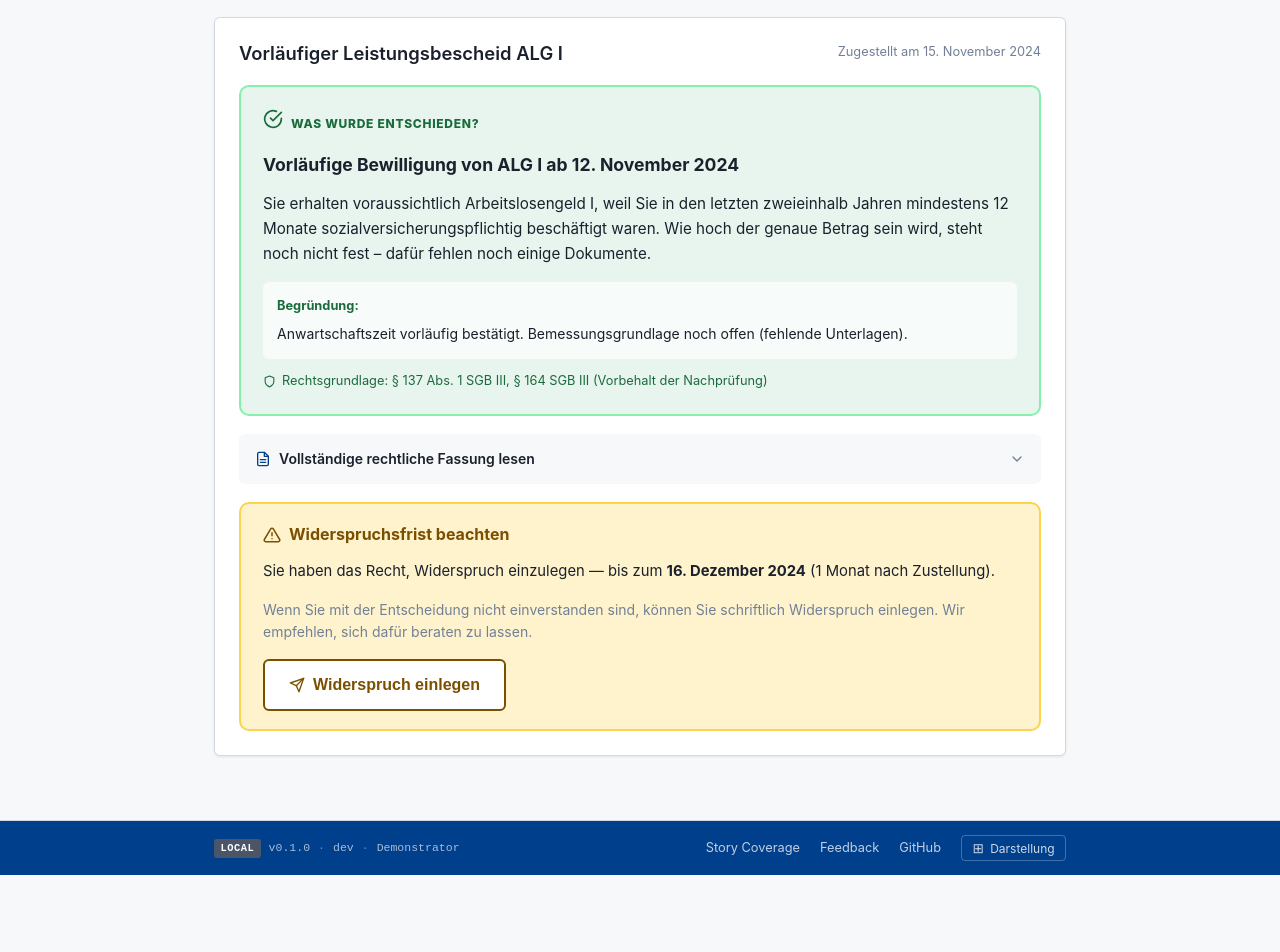
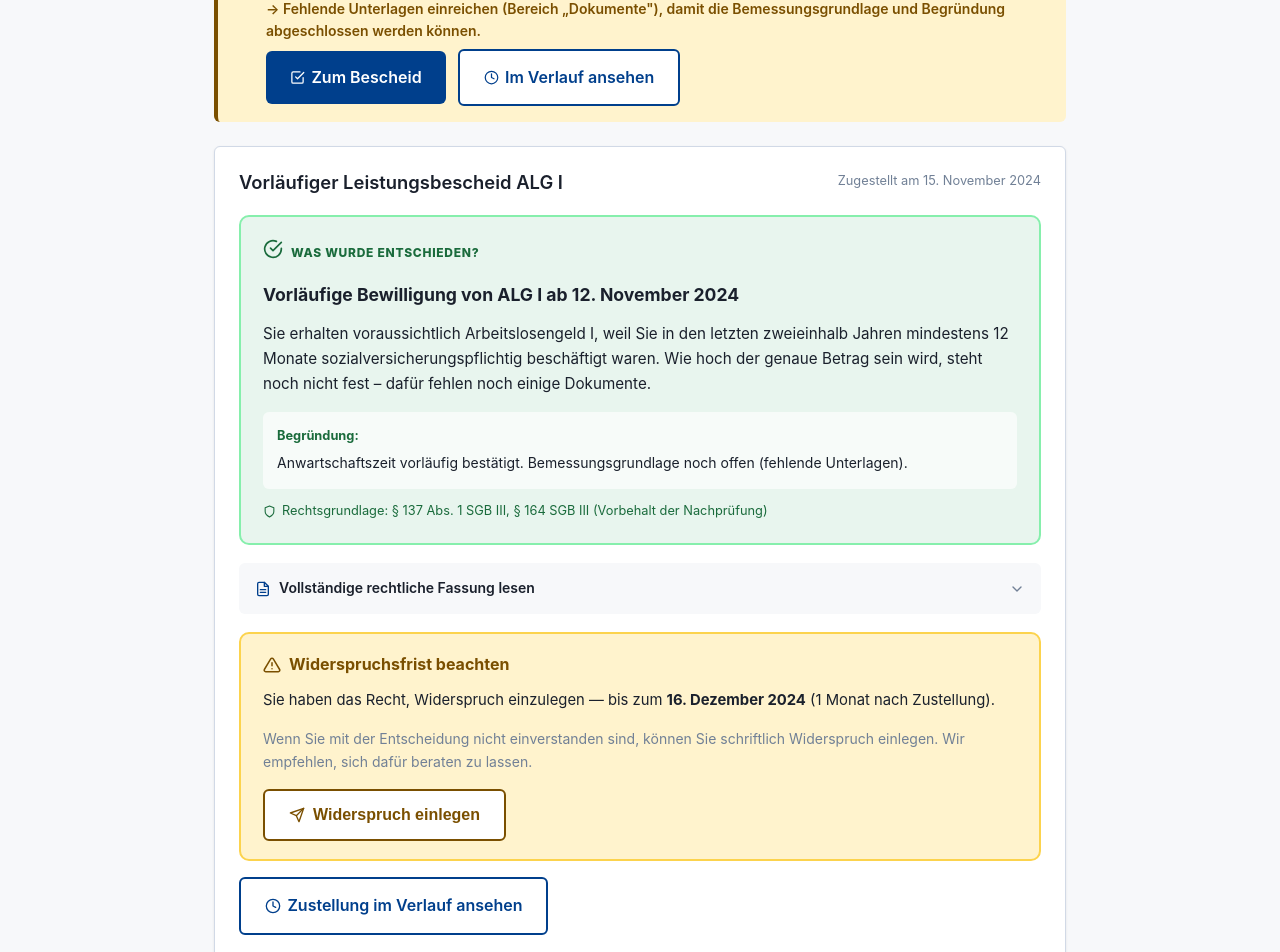
Before and after one commit to d0npedro/open-state, a Next.js app in the folder demo/: page /fall/bescheide in a window 1280 px wide. Shown: the part 586-1538 px from the top of the page. Before the commit the page ends 1461 px from the top, so only its background shows below. Built offline with nearby package versions, Linux system fonts and the light colour scheme.

Commit message:
feat(av): Bescheid Fairness-CTAs mit Verlauf-Tiefenlink (Q-200)
Fairness auf /fall/bescheide mit „Zum Bescheid“ #bes-… und
„Im Verlauf ansehen“ #ere-E-007; Karten-Anker + Zustellungslink.

```diff
--- a/demo/app/fall/bescheide/page.tsx
+++ b/demo/app/fall/bescheide/page.tsx
@@ -3,9 +3,14 @@
 // Dual-Layer Prinzip: Erst die menschliche Erklärung (groß, klar),
 // dann die rechtliche Fassung (optional, für wer sie braucht).
 // Widerspruchsfrist: klar hervorgehoben, mit Countdown-Hinweis.
+// Q-200: Fairness-CTAs mit Verlauf-Tiefenlink + Bescheid-Anker (US-AV-006/007).
 
+import Link from 'next/link';
 import { useDemoState } from '@/context/DemoStateContext';
-import { berechneFairnessSignale } from '@/lib/fairness/rules';
+import {
+  berechneFairnessSignale,
+  fairnessSignalVerlaufZiel,
+} from '@/lib/fairness/rules';
 import { Icon } from '@/components/Icon';
 
 export default function BescheidePage() {
@@ -14,6 +19,7 @@ export default function BescheidePage() {
   const bescheidSignale = berechneFairnessSignale(fall).filter(
     s => s.typ === 'BESCHEID_VORLAEUFIG' || s.typ === 'BESCHEID_BEGRUENDUNG_ERWEITERBAR'
   );
+  const ersterBescheidId = bescheide[0]?.id;
 
   return (
     <div style={{ display: 'flex', flexDirection: 'column', gap: '1.5rem' }}>
@@ -26,29 +32,101 @@ export default function BescheidePage() {
         </p>
       </div>
 
-      {/* Fairness-Hinweise für Bescheide (z.B. vorläufig) */}
+      {/* Fairness-Hinweise für Bescheide + Verlauf-Tiefenlink (Q-200) */}
       {bescheidSignale.length > 0 && (
         <div style={{ display: 'flex', flexDirection: 'column', gap: '0.75rem' }}>
-          {bescheidSignale.map(sig => (
-            <div key={sig.id} className="notice-box notice-box-warn">
+          {bescheidSignale.map(sig => {
+            const verlaufZiel = fairnessSignalVerlaufZiel(sig, fall);
+            return (
+              <div
+                key={sig.id}
+                className="notice-box notice-box-warn"
+                role="status"
+                data-testid={`bescheid-fairness-${sig.id}`}
+              >
                 <Icon name="alert" size={16} style={{ flexShrink: 0, marginTop: '2px' }} />
+                <div style={{ display: 'flex', flexDirection: 'column', gap: '0.5rem', flex: 1 }}>
                   <div>
-                <strong style={{ display: 'block', marginBottom: '0.25rem' }}>{sig.titel}</strong>
-                <span style={{ fontSize: '0.875rem' }}>{sig.erklaerung}</span>
+                    <strong
+                      style={{ display: 'block', marginBottom: '0.25rem' }}
+                      data-testid={`bescheid-fairness-titel-${sig.id}`}
+                    >
+                      {sig.titel}
+                    </strong>
+                    <span
+                      style={{ fontSize: '0.875rem' }}
+                      data-testid={`bescheid-fairness-erklaerung-${sig.id}`}
+                    >
+                      {sig.erklaerung}
+                    </span>
                     {sig.naechsterSchritt && (
-                  <div style={{ marginTop: '0.375rem', fontWeight: 600, fontSize: '0.875rem' }}>
+                      <div
+                        style={{ marginTop: '0.375rem', fontWeight: 600, fontSize: '0.875rem' }}
+                        data-testid={`bescheid-fairness-naechster-${sig.id}`}
+                      >
                         → {sig.naechsterSchritt}
                       </div>
                     )}
                   </div>
+                  <div
+                    style={{
+                      display: 'flex',
+                      flexWrap: 'wrap',
+                      alignItems: 'center',
+                      gap: '0.5rem 0.75rem',
+                    }}
+                  >
+                    {ersterBescheidId && (
+                      <Link
+                        href={`#bes-${ersterBescheidId}`}
+                        className="btn btn-primary btn-inline"
+                        style={{
+                          display: 'inline-flex',
+                          alignItems: 'center',
+                          gap: '0.4rem',
+                          minHeight: 44,
+                        }}
+                        data-testid={`bescheid-fairness-bes-cta-${sig.id}`}
+                        aria-label="Zum Bescheid springen"
+                      >
+                        <Icon name="scroll" size={15} />
+                        Zum Bescheid
+                      </Link>
+                    )}
+                    {verlaufZiel && (
+                      <Link
+                        href={verlaufZiel.href}
+                        className="btn btn-secondary btn-inline"
+                        style={{
+                          display: 'inline-flex',
+                          alignItems: 'center',
+                          gap: '0.4rem',
+                          minHeight: 44,
+                        }}
+                        data-testid={`bescheid-verlauf-cta-${verlaufZiel.ereignisId}`}
+                        aria-label={verlaufZiel.ariaLabel ?? verlaufZiel.cta}
+                      >
+                        <Icon name="clock" size={15} />
+                        {verlaufZiel.cta}
+                      </Link>
+                    )}
                   </div>
-          ))}
+                </div>
+              </div>
+            );
+          })}
         </div>
       )}
 
       {/* ─── Bescheide ───────────────────────────────────────────── */}
       {bescheide.map(b => (
-        <div key={b.id} className="card">
+        <div
+          key={b.id}
+          id={`bes-${b.id}`}
+          className="card"
+          data-testid={`bescheid-karte-${b.id}`}
+          style={{ scrollMarginTop: '5rem' }}
+        >
 
           {/* Header */}
           <div style={{ display: 'flex', justifyContent: 'space-between', alignItems: 'flex-start', gap: '1rem', flexWrap: 'wrap', marginBottom: '1.25rem' }}>
@@ -166,6 +244,25 @@ export default function BescheidePage() {
               Widerspruch einlegen
             </button>
           </div>
+
+          {/* Audit: Zustellung im Verlauf nachvollziehbar (Q-200) */}
+          <div style={{ marginTop: '1rem' }}>
+            <Link
+              href="/fall/verlauf#ere-E-007"
+              className="btn btn-secondary btn-inline"
+              style={{
+                display: 'inline-flex',
+                alignItems: 'center',
+                gap: '0.4rem',
+                minHeight: 44,
+              }}
+              data-testid={`bescheid-karte-verlauf-${b.id}`}
+              aria-label={`${b.typ} im Verlauf ansehen`}
+            >
+              <Icon name="clock" size={16} />
+              Zustellung im Verlauf ansehen
+            </Link>
+          </div>
         </div>
       ))}
 
--- a/demo/lib/fairness/rules.ts
+++ b/demo/lib/fairness/rules.ts
@@ -358,5 +358,24 @@ export function fairnessSignalVerlaufZiel(
     };
   }
 
+  // Vorläufiger / unvollständige Begründung im Bescheid → Zustellung im Verlauf (Q-200)
+  // Mock: E-007 BESCHEID_ZUGESTELLT (Fallback: E-006 BESCHEID_ERSTELLT)
+  if (
+    signal.typ === 'BESCHEID_VORLAEUFIG' ||
+    signal.typ === 'BESCHEID_BEGRUENDUNG_ERWEITERBAR'
+  ) {
+    const e =
+      letztesTimelineEreignis(fall, 'BESCHEID_ZUGESTELLT') ??
+      letztesTimelineEreignis(fall, 'BESCHEID_ERSTELLT');
+    if (!e) return null;
+    return {
+      href: `/fall/verlauf#ere-${e.id}`,
+      cta: 'Im Verlauf ansehen',
+      testKey: `verlauf-${e.id}`,
+      ereignisId: e.id,
+      ariaLabel: 'Bescheid im Verlauf ansehen',
+    };
+  }
+
   return null;
 }
```
Also changed, not shown: 3 other files (tests, documents, lock files or other folders). Lines whose indentation alone changed are shown as unchanged.
